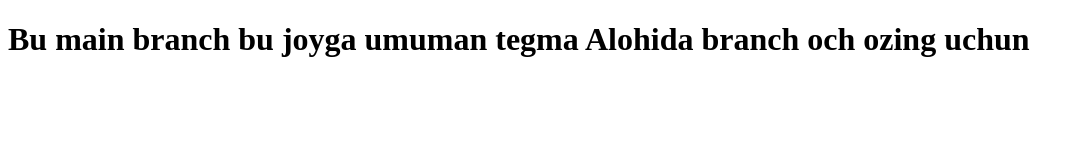
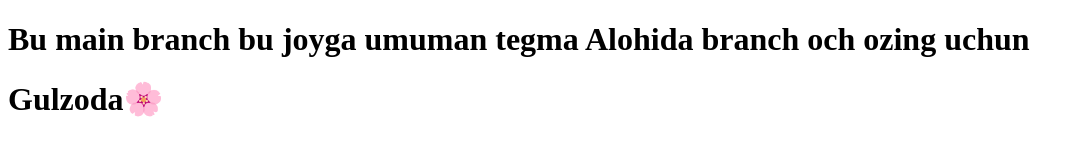
Before and after one commit to SUNNATBEE/teamWork, a plain HTML site: page index.html in a window 1280 px wide. Shown: the whole page, without its empty margins (0-1084 px from the left). Drawn offline with Linux system fonts and the light colour scheme.

Commit message:
O'zgartirildi

```diff
--- a/index.html
+++ b/index.html
@@ -10,6 +10,8 @@
 
     <h1>Bu main branch bu joyga umuman tegma Alohida branch och ozing uchun</h1>
 
+    <h1>Gulzoda🌸</h1>
+
 
     <script src="./main.js"></script>
 </body>
```
